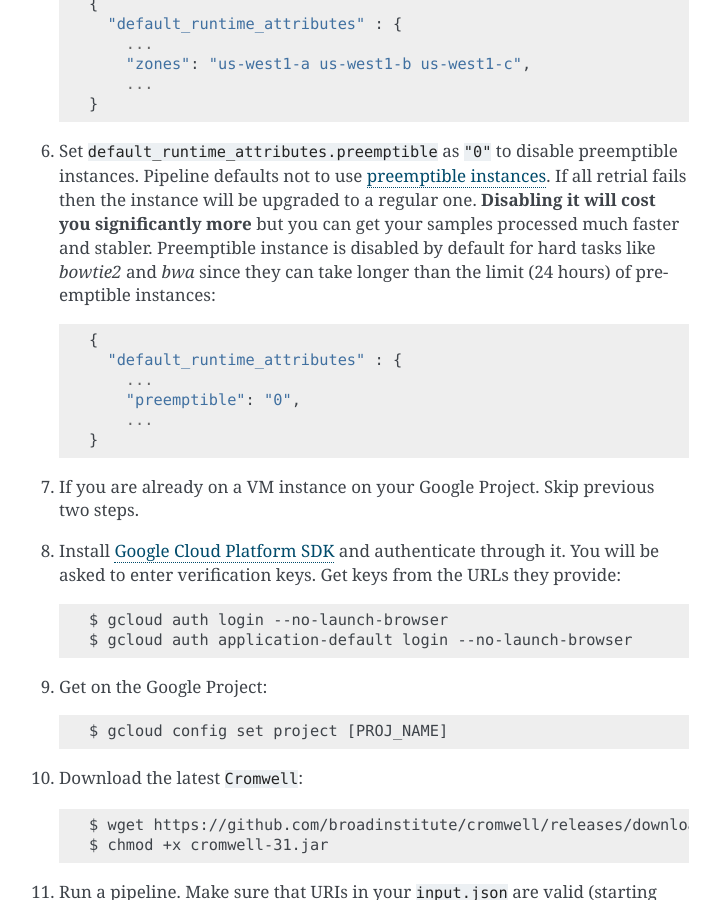
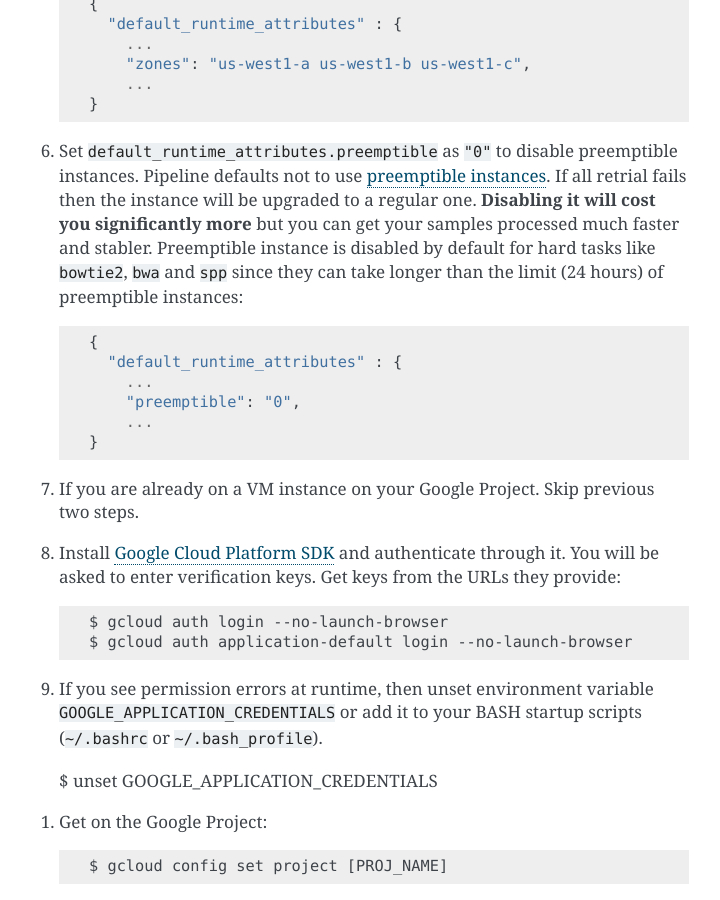
Before and after one commit to ENCODE-DCC/wdl-pipelines, a Sphinx documentation site: the page built from docs/install.rst, in a window 1280 px wide and 900 px high, scrolled down 2360 px. Shown: the whole window, without its empty margins (391-1111 px from the left). Built offline with Sphinx 7.4.7, drawn with Linux system fonts in a browser that asks for light colours; some of the changed text lies outside the part shown.

Commit message:
update README (for google cloud)

```diff
--- a/docs/install.rst
+++ b/docs/install.rst
@@ -80,7 +80,7 @@ Google Cloud Platform
 	    ...
 	}
 
-#. Set ``default_runtime_attributes.preemptible`` as ``"0"`` to disable preemptible instances. Pipeline defaults not to use `preemptible instances <https://cloud.google.com/compute/docs/instances/preemptible>`_. If all retrial fails then the instance will be upgraded to a regular one. **Disabling it will cost you significantly more** but you can get your samples processed much faster and stabler. Preemptible instance is disabled by default for hard tasks like `bowtie2` and `bwa` since they can take longer than the limit (24 hours) of preemptible instances::
+#. Set ``default_runtime_attributes.preemptible`` as ``"0"`` to disable preemptible instances. Pipeline defaults not to use `preemptible instances <https://cloud.google.com/compute/docs/instances/preemptible>`_. If all retrial fails then the instance will be upgraded to a regular one. **Disabling it will cost you significantly more** but you can get your samples processed much faster and stabler. Preemptible instance is disabled by default for hard tasks like ``bowtie2``, ``bwa`` and ``spp`` since they can take longer than the limit (24 hours) of preemptible instances::
 
 	{
 	  "default_runtime_attributes" : {
@@ -94,6 +94,10 @@ Google Cloud Platform
 
 	$ gcloud auth login --no-launch-browser
 	$ gcloud auth application-default login --no-launch-browser
+
+#. If you see permission errors at runtime, then unset environment variable ``GOOGLE_APPLICATION_CREDENTIALS`` or add it to your BASH startup scripts (``~/.bashrc`` or ``~/.bash_profile``).
+
+  $ unset GOOGLE_APPLICATION_CREDENTIALS
 
 #. Get on the Google Project::
 
```
Also changed, not shown: other parts of docs/install.rst (+0 -1 lines).
